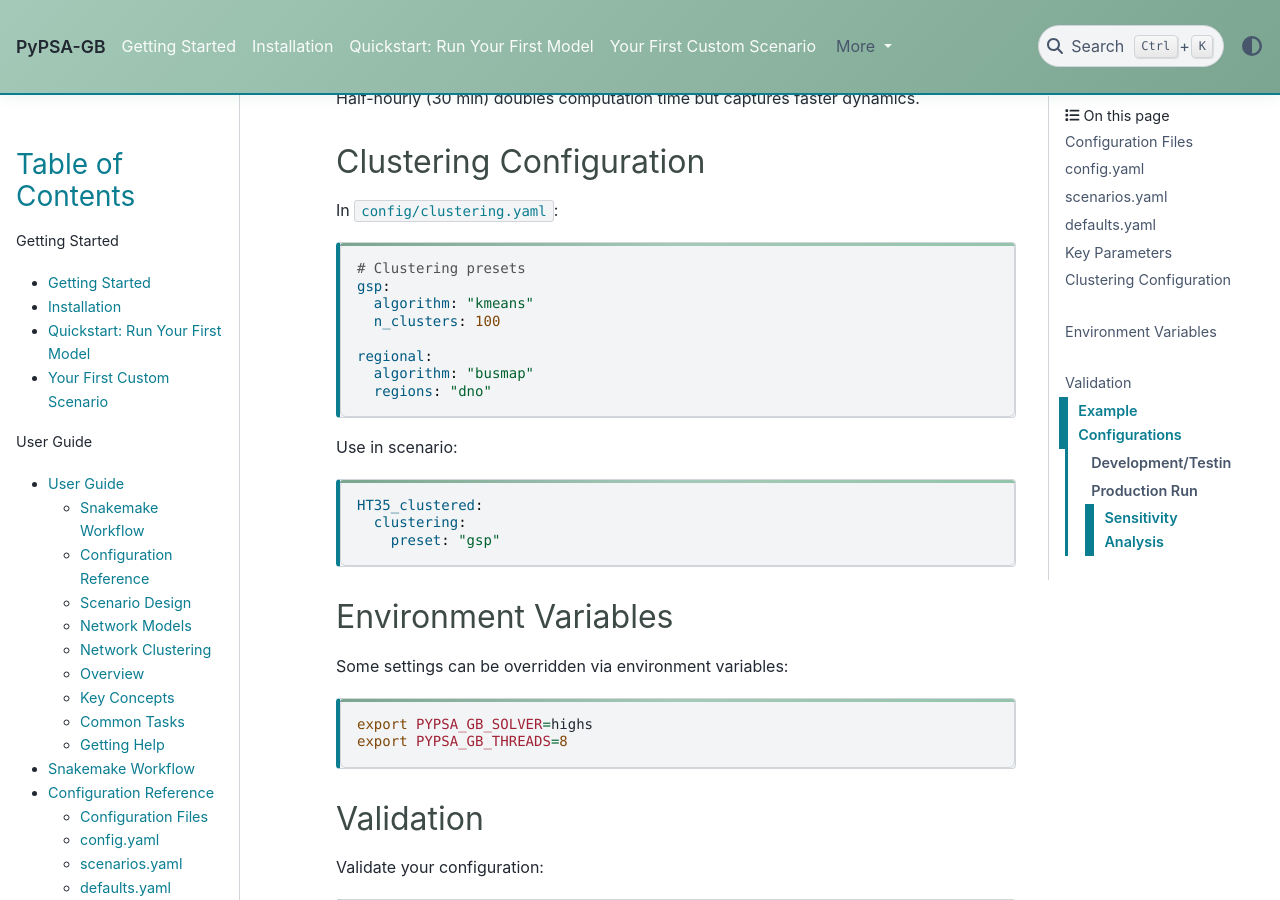
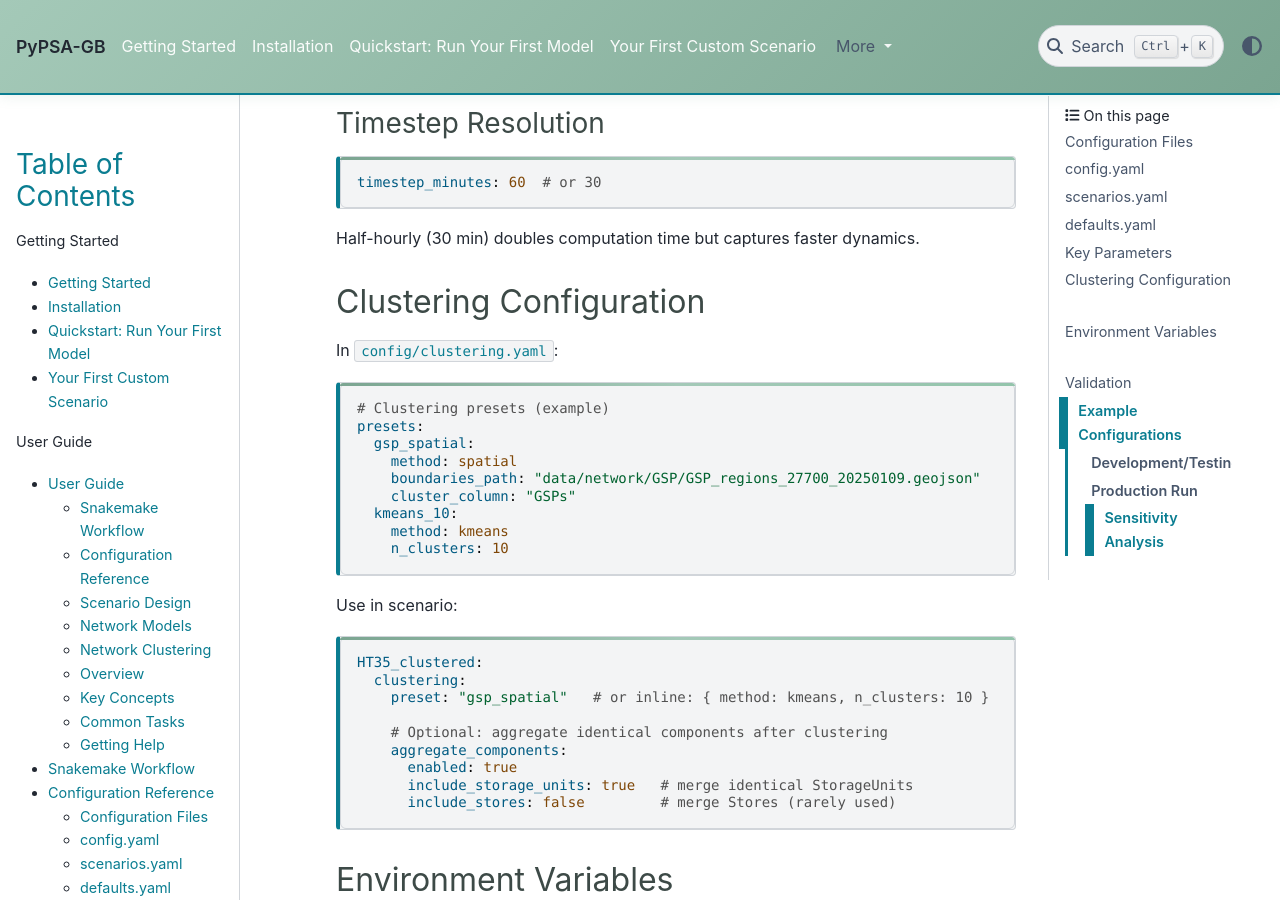
Before and after one commit to marta-uoe/PyPSA-GB-datacentres, a Sphinx documentation site: the page built from docs/source/user_guide/configuration.md, in a window 1280 px wide and 900 px high, scrolled down 4465 px. Built offline with Sphinx 7.4.7 and the PyData theme 0.15.4, drawn with Linux system fonts in a browser that asks for light colours; pages that are not in the unit, such as notebooks, are missing from menus; some of the changed text lies outside the part shown.

Commit message:
updated docs for clustering components

````diff
--- a/docs/source/index.rst
+++ b/docs/source/index.rst
@@ -1,7 +1,7 @@
 .. PyPSA-GB documentation master file
 
 ==============================================
-PyPSA-GB: Great Britain Power System Model
+PyPSA-GB: Great Britain Energy System Model
 ==============================================
 
 .. raw:: html
--- a/docs/source/user_guide/configuration.md
+++ b/docs/source/user_guide/configuration.md
@@ -117,6 +117,14 @@ solve_period:
   enabled: false
   start: null
   end: null
+
+# Clustering defaults (disabled unless scenario opts in)
+clustering:
+  enabled: false
+  aggregate_components:
+    enabled: false
+    include_storage_units: false
+    include_stores: false
 ```
 
 ## Key Parameters
@@ -201,21 +209,28 @@ Half-hourly (30 min) doubles computation time but captures faster dynamics.
 In `config/clustering.yaml`:
 
 ```yaml
-# Clustering presets
-gsp:
-  algorithm: "kmeans"
-  n_clusters: 100
-
-regional:
-  algorithm: "busmap"
-  regions: "dno"
+# Clustering presets (example)
+presets:
+  gsp_spatial:
+    method: spatial
+    boundaries_path: "data/network/GSP/GSP_regions_27700_20250109.geojson"
+    cluster_column: "GSPs"
+  kmeans_10:
+    method: kmeans
+    n_clusters: 10
 ```
 
 Use in scenario:
 ```yaml
 HT35_clustered:
   clustering:
-    preset: "gsp"
+    preset: "gsp_spatial"   # or inline: { method: kmeans, n_clusters: 10 }
+
+    # Optional: aggregate identical components after clustering
+    aggregate_components:
+      enabled: true
+      include_storage_units: true   # merge identical StorageUnits
+      include_stores: false         # merge Stores (rarely used)
 ```
 
 ## Environment Variables
````
Also changed, not shown: docs/source/user_guide/clustering.md (+25 -47 lines).
